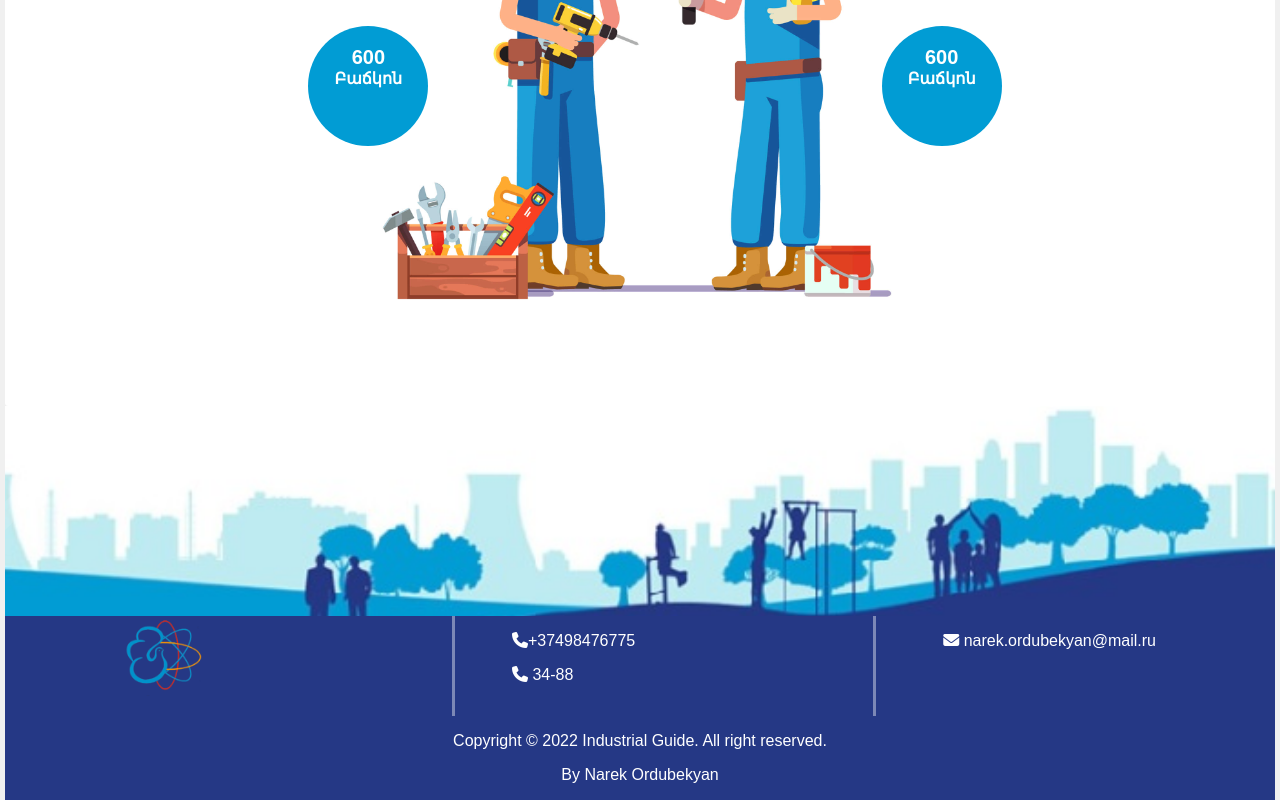
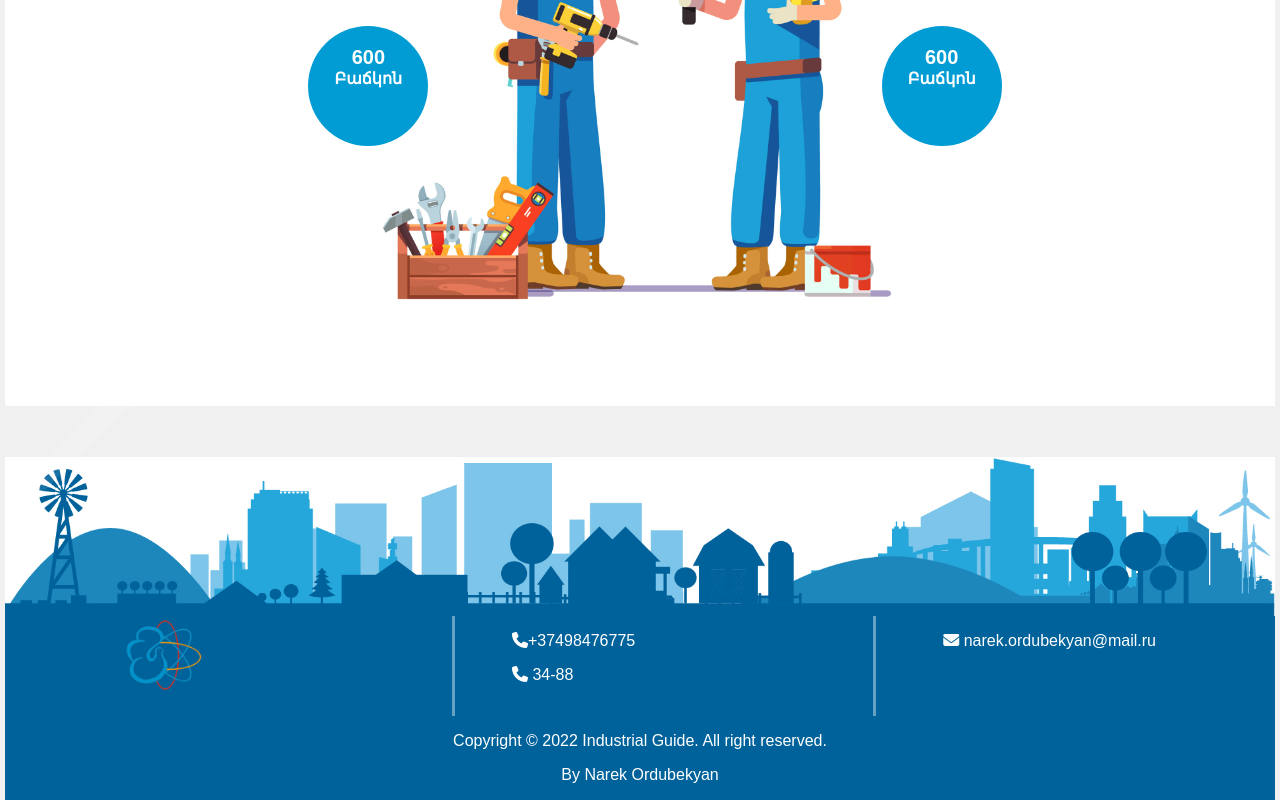
Before and after one commit to narekOrdubekyan/narekOrdubekyan.github.io, a plain HTML site: page index.html in a window 1280 px wide. Shown: the part 2371-3171 px from the top of the page. Drawn offline with nearby package versions, Linux system fonts and the light colour scheme.

Commit message:
Add files via upload

```diff
--- a/css/style.css
+++ b/css/style.css
@@ -861,7 +861,7 @@ height: 100%;
 .sub-footer{
     width: 100%;
     height: 100px;
-    background-color:#253885 ;
+    background-color:#00629B ;
     padding: 0;
     margin: 0;
 top: -10px;
@@ -880,9 +880,9 @@ position: relative;
 overflow: hidden;
 padding-top: 10px;
 background-image: url("../img/header1.jpg");
-background-position: center;
-background-size: 131%;
-
+background-position: bottom;
+background-size: 100%;
+background-repeat: no-repeat;
 
 
 }
@@ -957,7 +957,7 @@ background-size: 131%;
     text-align: center;
     display: flex;
     justify-content: center;
-    background-color:#253885 ;
+    background-color:#00629B ;
     color: white;
 
 
```
Also changed, not shown: img/header1.jpg (added).
